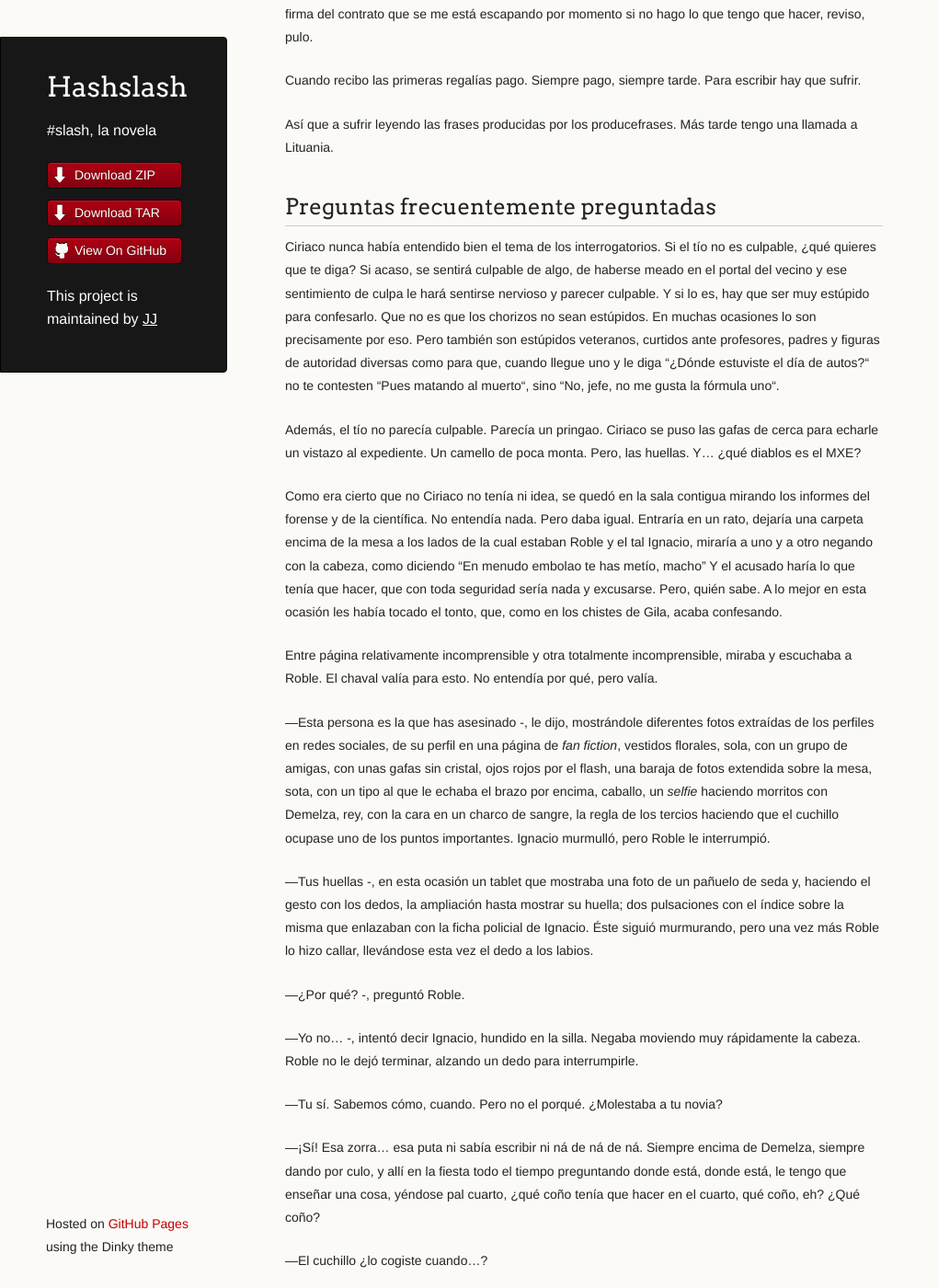
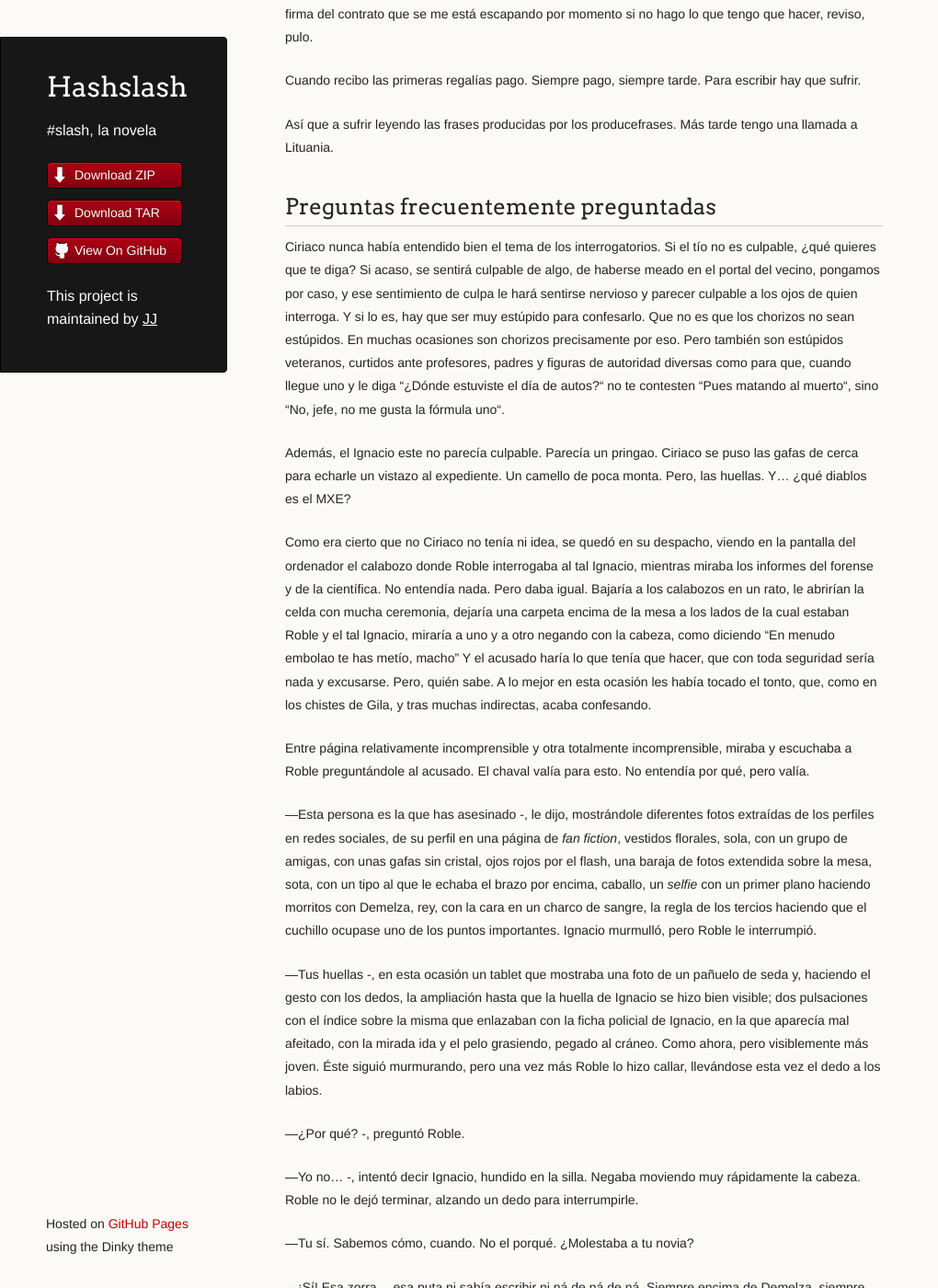
Before and after one commit to JJ/HashSlash, a Jekyll site: the page built from texto/HashSlash.md, in a window 1280 px wide and 1400 px high, scrolled down 46487 px. Shown: the whole window at 92% size, without its empty margins (0-1020 px from the left). Built offline with Jekyll 4.4.1, drawn with Linux system fonts in a browser that asks for light colours; some of the changed text lies outside the part shown.

Commit message:
Sync texto/HashSlash.md from master to gh-pages

```diff
--- a/texto/HashSlash.md
+++ b/texto/HashSlash.md
@@ -2340,35 +2340,55 @@ producefrases. Más tarde tengo una llamada a Lituania.
 
 Ciriaco nunca había entendido bien el tema de los interrogatorios. Si
 el tío no es culpable, ¿qué quieres que te diga? Si acaso, se sentirá
-culpable de algo, de haberse meado en el portal del vecino y ese
-sentimiento de culpa le hará sentirse nervioso y parecer culpable. Y
+culpable de algo, de haberse meado en el portal del vecino, pongamos
+por caso, y ese
+sentimiento de culpa le hará sentirse nervioso y parecer culpable a
+los ojos de quien interroga. Y
 si lo es, hay que ser muy estúpido para confesarlo. Que no es que los
-chorizos no sean estúpidos. En muchas ocasiones lo son precisamente
+chorizos no sean estúpidos. En muchas ocasiones son chorizos precisamente
 por eso. Pero también son estúpidos veteranos, curtidos ante
 profesores, padres y figuras de autoridad diversas como para que,
 cuando llegue uno y le diga “¿Dónde estuviste el día de autos?“ no te
 contesten “Pues matando al muerto“, sino “No, jefe, no me gusta la
 fórmula uno“.
 
-Además, el tío no parecía culpable. Parecía un pringao. Ciriaco se
+Además, el Ignacio este no parecía culpable. Parecía un pringao. Ciriaco se
 puso las gafas de cerca para echarle un vistazo al
 expediente. Un camello de poca monta. Pero, las huellas. Y... ¿qué
 diablos es el MXE?
 
-Como era cierto que no Ciriaco no tenía ni idea, se quedó en la sala
-contigua mirando los informes del forense y de la científica. No
-entendía nada. Pero daba igual. Entraría en un rato, dejaría una
+Como era cierto que no Ciriaco no tenía ni idea, se quedó en su
+despacho, viendo en la pantalla del ordenador el calabozo donde Roble
+interrogaba al tal Ignacio, mientras miraba los informes del forense y de la científica. No
+entendía nada. Pero daba igual. Bajaría a los calabozos en un rato,
+le abrirían la celda con mucha ceremonia, dejaría una
 carpeta encima de la mesa a los lados de la cual estaban Roble y el
-tal Ignacio, miraría a uno y a otro negando con la cabeza, como diciendo "En menudo embolao te has metío, macho" Y el acusado haría lo que tenía que hacer, que con toda seguridad sería nada y excusarse. Pero, quién sabe. A lo mejor en esta ocasión les había tocado el tonto, que, como en los chistes de Gila, acaba confesando.
-
-Entre página relativamente incomprensible y otra totalmente incomprensible, miraba y escuchaba a Roble. El chaval valía para esto. No entendía por qué, pero valía.
-
-—Esta persona es la que has asesinado -, le dijo, mostrándole diferentes fotos extraídas de los perfiles en redes sociales, de su perfil en una página de *fan fiction*, vestidos florales, sola, con un grupo de amigas, con unas gafas sin cristal, ojos rojos por el flash, una baraja de fotos extendida sobre la mesa, sota, con un tipo al que le echaba el brazo por encima, caballo, un *selfie* haciendo morritos con Demelza, rey, con la cara en un charco de sangre, la regla de los tercios haciendo que el cuchillo ocupase uno de los puntos importantes. Ignacio murmulló, pero Roble le interrumpió.
+tal Ignacio, miraría a uno y a otro negando con la cabeza, como
+diciendo "En menudo embolao te has metío, macho" Y el acusado haría lo
+que tenía que hacer, que con toda seguridad sería nada y
+excusarse. Pero, quién sabe. A lo mejor en esta ocasión les había
+tocado el tonto, que, como en los chistes de Gila, y tras muchas indirectas, acaba confesando.
+
+Entre página relativamente incomprensible y otra totalmente
+incomprensible, miraba y escuchaba a Roble preguntándole al acusado. El chaval valía para
+esto. No entendía por qué, pero valía.
+
+—Esta persona es la que has asesinado -, le dijo, mostrándole
+diferentes fotos extraídas de los perfiles en redes sociales, de su
+perfil en una página de *fan fiction*, vestidos florales, sola, con un
+grupo de amigas, con unas gafas sin cristal, ojos rojos por el flash,
+una baraja de fotos extendida sobre la mesa, sota, con un tipo al que
+le echaba el brazo por encima, caballo, un *selfie* con un primer plano haciendo morritos
+con Demelza, rey, con la cara en un charco de sangre, la regla de los
+tercios haciendo que el cuchillo ocupase uno de los puntos
+importantes. Ignacio murmulló, pero Roble le interrumpió.
 
 —Tus huellas -, en esta ocasión un tablet que mostraba una foto de un
 pañuelo de seda y, haciendo el gesto con los dedos, la ampliación
-hasta mostrar su huella; dos pulsaciones con el índice sobre la misma
-que enlazaban con la ficha policial de Ignacio. Éste siguió
+hasta  que la huella de Ignacio se hizo bien visible; dos pulsaciones con el índice sobre la misma
+que enlazaban con la ficha policial de Ignacio, en la que aparecía mal
+afeitado, con la mirada ida y el pelo grasiendo, pegado al
+cráneo. Como ahora, pero visiblemente más joven. Éste siguió
 murmurando, pero una vez más Roble lo hizo callar, llevándose esta vez
 el dedo a los labios.
 
@@ -2387,30 +2407,54 @@ fiesta todo el tiempo preguntando donde está, donde está, le tengo que
 enseñar una cosa, yéndose pal cuarto, ¿qué coño tenía que hacer en el
 cuarto, qué coño, eh? ¿Qué coño?
 
-—El cuchillo ¿lo cogiste cuando...?
+—El cuchillo ¿lo cogiste cuando...? - le preguntó Roble, registrando
+el hecho de que había admitido que la chica asesinada molestaba a
+Demelza.
 
 —¿Qué pollas de cuchillo ni cuchillo? ¿A mi qué me cuentas del
 cuchillo? Si yo no fui a la cocina más que para meterme... coño, para
-mis cosas, ¿qué coño te importan?
-
-—Tus huellas están... - estaban en la cocina, pero no en el cuchillo,
-pensó Roble. Estaban, de hecho, en otro cuchillo. En realidad, era muy
+mis cosas, ¿qué coño te importan? - replicó Ignacio.
+
+—Tus huellas... - estaban en la cocina, pero no en el cuchillo,
+pensó Roble. Estaban, de hecho, en otro cuchillo, en uno pequeño, de
+los de untar. En realidad, era muy
 difícil que este tío, con la papa que tendría encima a esas horas de
-la noche, hubiera ido a la cocina, pillado el cuchillo, matar a la
-chica y borrar sus huellas. Pero eso no quiere decir que no hubiera
-estado ahí, sujetando a la muerta o atrayéndola al cuarto o algo.
+la noche, hubiera ido a la cocina, pillado el cuchillo, matado a la
+chica y borrado sus huellas. O se hubiera puesto unos guantes para no
+dejar huellas. Pero eso no quiere decir que no hubiera
+estado ahí, sujetando a la muerta o atrayéndola al cuarto o algo. Para
+que la matara alguien. Alguien que la considerara molesta.
 
 —Están, sí, están, ¿qué pasa? Demelza es mi novia, y entro cuando
-quiero y salgo cuando quiero y...
-
-—Y el día de la fiesta... - le ayudó Roble
-
-—Nos metimos unas rayas de K en la cocina, bueno, ella no, ella es toa
+quiero y salgo cuando quiero y nadie me tiene por qué decir ná ni ná.
+
+—Y el día de la fiesta... - le ayudó Roble.
+
+—Era una fiesta, ¿no? Fuimos a la cocina... - vaciló Ignacio.
+
+—A coger el cuchillo para matar... - aventuró Roble.
+
+—Cojones, con el cuchillo de los cojones, vuelta la burra al trigo,
+que no cogí el cuchillo ni ná ni ná, que te lo he dicho...
+
+—No entiendo.  ¿Qué hacías en la cocina? Huellas en el
+cuchillo. ¿Para qué? - le volvió a mostrar un primer plano donde se
+veía su huella en un mango de cuchillo. Si hubiera ampliado el plano
+se habría visto que era de los del Tulipán. y que con él no se podría
+matar más que a una mosca y si se tuviera mucho tino. Pero la huella
+mostraba que había estado allí y a lo mejor después de apartar ese
+cuchillo para coger el otro había espabilado y se había puesto los
+guantes de fregar de la misma cocina. -
+
+—Joder, si es que... - Roble volvió a mostrar la huella, pulsó con el índice sobre
+ella para que volviera a aparecer la ficha de Ignacio. -  Nos metimos
+unas rayas de K en la cocina, bueno, ella no, ella es toa
 limpia y ná de mierda ni ná de ná, que es escritora...
 
 O sea, que los cuchillos de la cocina los usaban para cortarse las
-rayas. Sin embargo, no había huellas ni de él ni de nadie en el
-cuchillo usado.
+lonchas de K. Sin embargo, no había huellas ni de él ni de nadie en el
+cuchillo usado. ¿Quienes los usaban? ¿Él y Tina? ¿O también Demelza?
+¿O alguien más?
 
 En ese momento entró Ciriaco y puso la carpeta encima de la
 mesa. Teatralmente, lo abrió y señaló un punto aleatorio dentro de la
```
Also changed, not shown: other parts of texto/HashSlash.md (+1 -1 lines).
